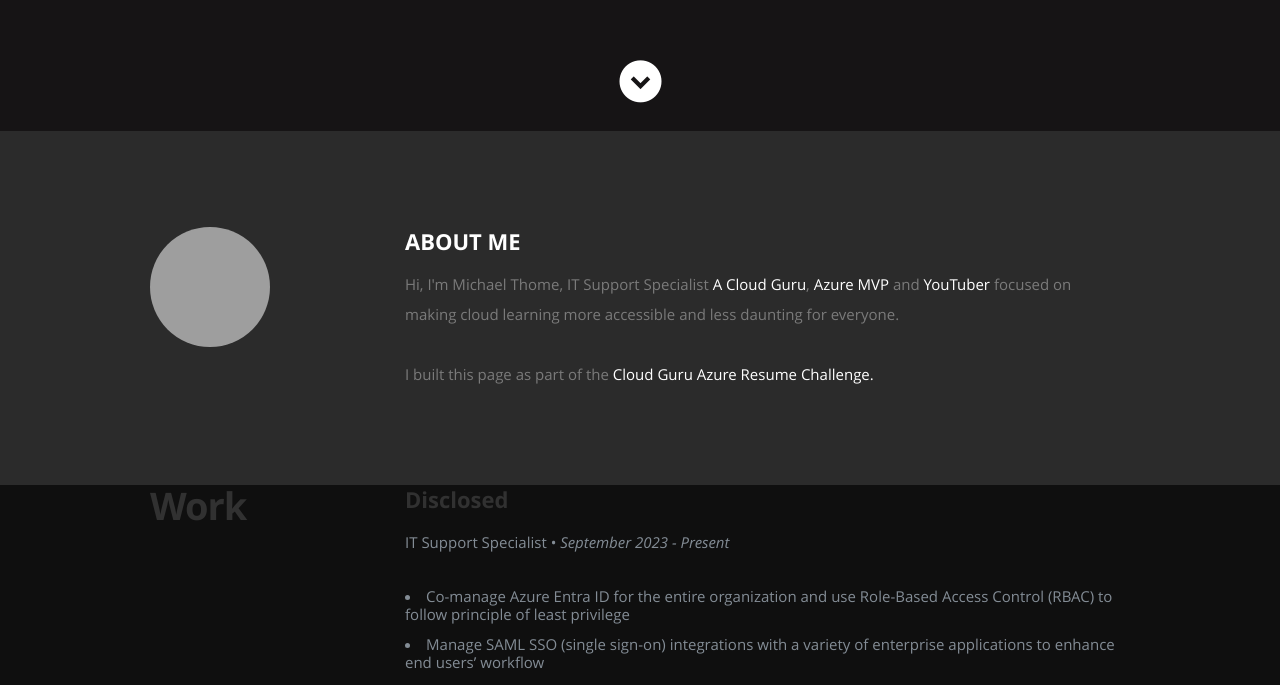
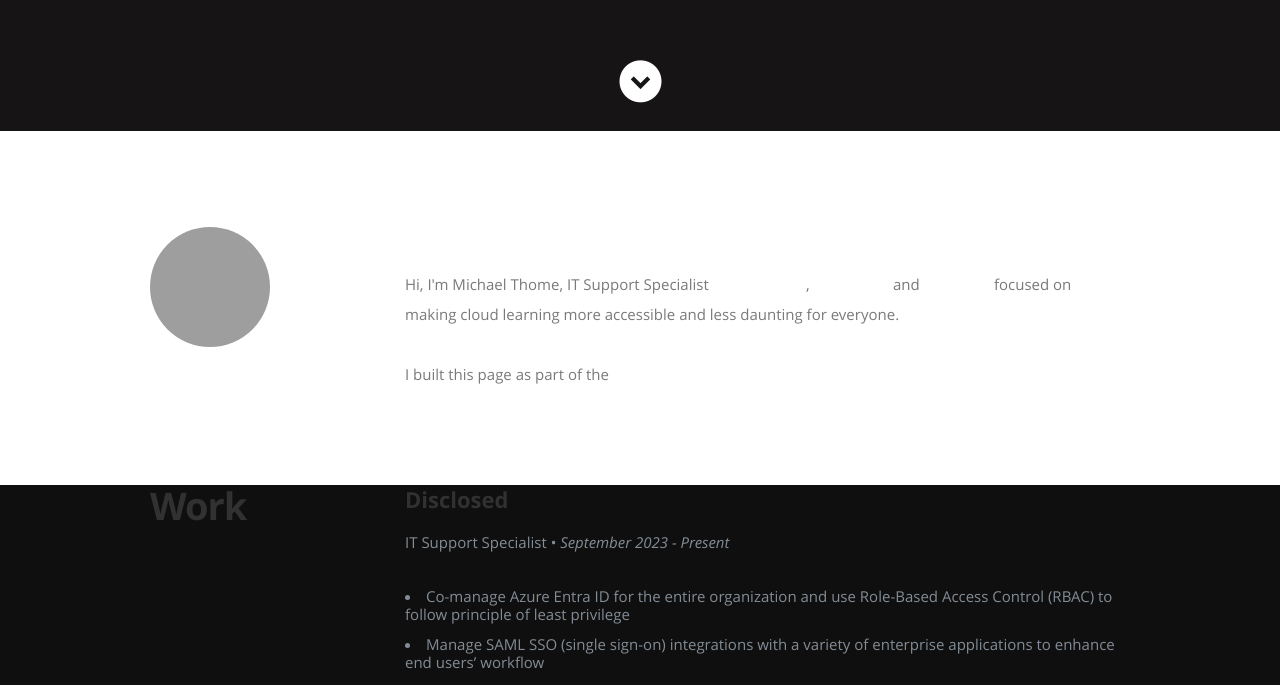
Before and after one commit to JustAnotherCloudGuy/azure-resume, a plain HTML site: page frontend/index.html in a window 1280 px wide. Shown: the part 669-1354 px from the top of the page. Drawn offline with nearby package versions, Linux system fonts and the light colour scheme; no server answers; grey boxes are pictures that could not be loaded.

Commit message:
website layout changes/change picture

```diff
--- a/frontend/css/layout.css
+++ b/frontend/css/layout.css
@@ -187,7 +187,7 @@ ul#nav li.current a { color: #F06000; }
 /* ------------------------------------------------------------------ */
 
 #about {
-   background: #2B2B2B;
+   background: #ffffff;
    padding-top: 96px;
    padding-bottom: 66px;
    overflow: hidden;
```
